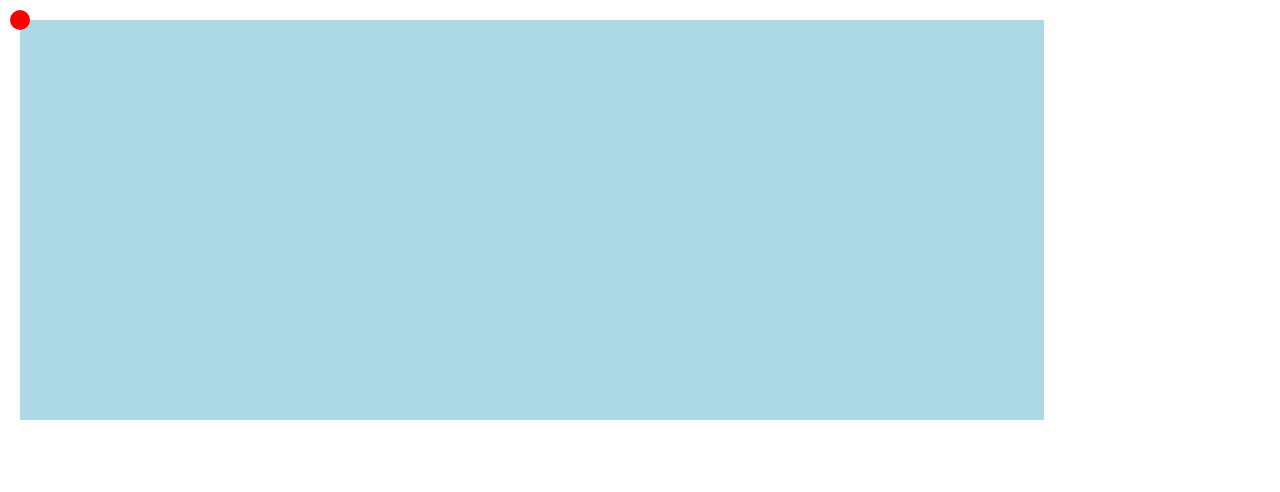
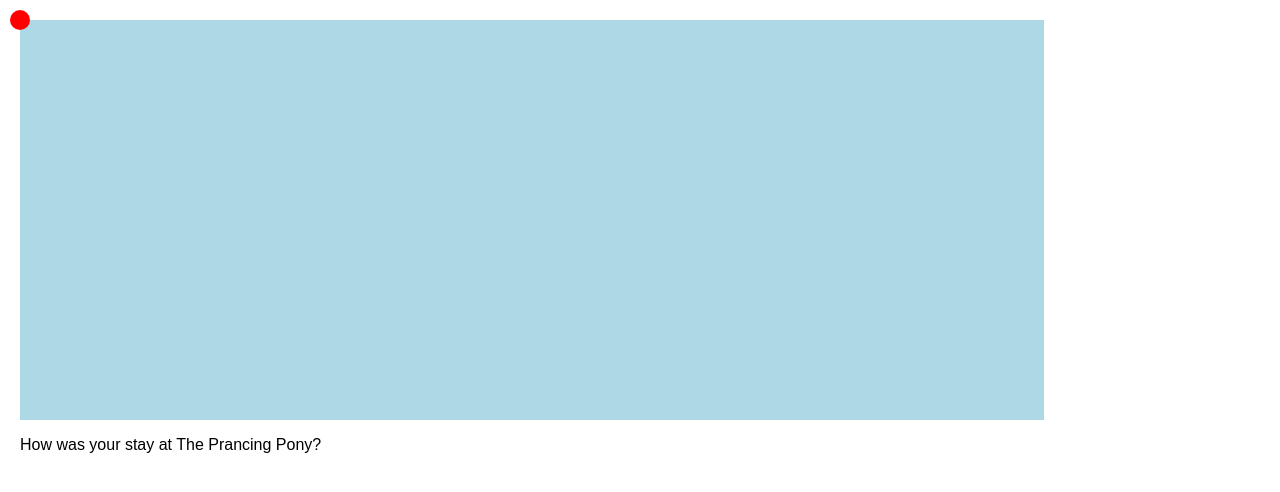
Before and after one commit to zelitosaide/react-js-course, a React (Create React App) app: page / in a window 1280 px wide. Shown: the top 492 px of the page. Built offline with nearby package versions, Linux system fonts and the light colour scheme.

Commit message:
Choosing the State Structure

```diff
--- a/src/learn/learn-react/managing-state/choosing-the-state-structure/index.js
+++ b/src/learn/learn-react/managing-state/choosing-the-state-structure/index.js
@@ -13,6 +13,16 @@ function FeedbackForm() {
   const [text, setText] = useState("");
   const [isSending, setIsSending] = useState(false);
   const [isSent, setIsSent] = useState(false);
+
+  if (isSent) {
+    return <h1>Thanks for feedback!</h1>;
+  }
+
+  return (
+    <form>
+      <p>How was your stay at The Prancing Pony?</p>
+    </form>
+  );
 }
 
 function MovingDot() {
```
